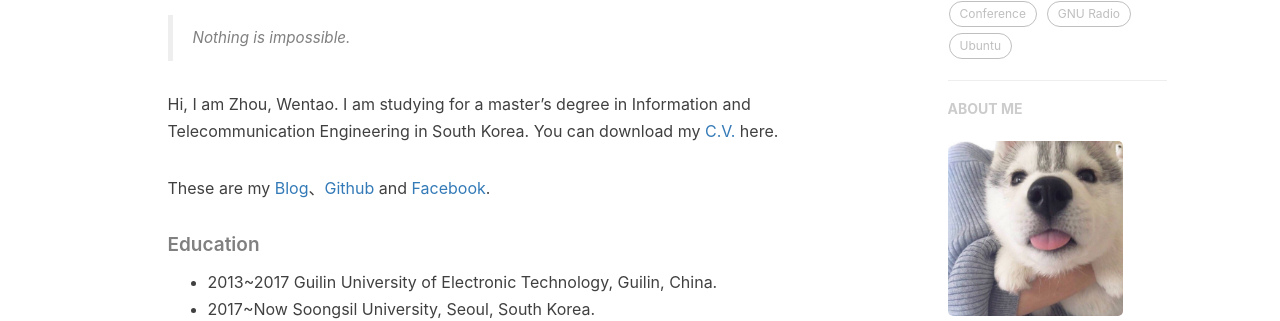
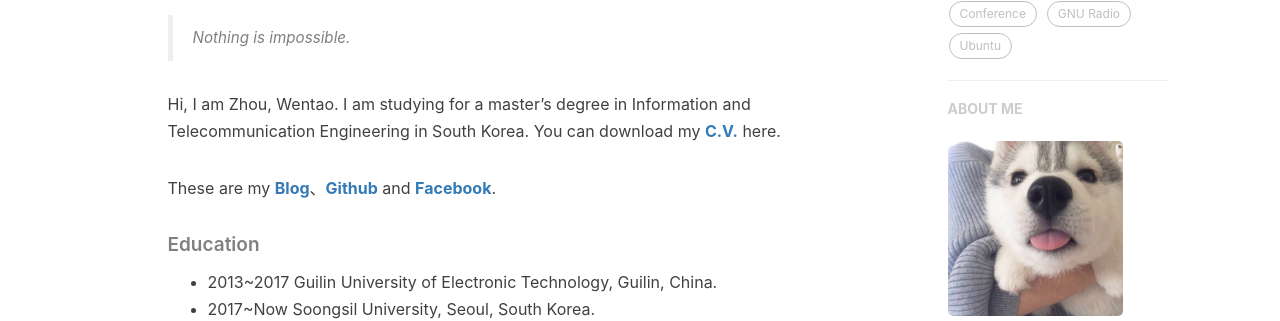
Before and after one commit to csxmt123/zhouwt612.github.io, a Jekyll site: the page built from z_about.html, in a window 1280 px wide. Shown: the part 486-807 px from the top of the page. Built offline with Jekyll 4.4.1, drawn with Linux system fonts in a browser that asks for light colours; nearby versions of some CDN libraries; comment, search, counter and statistics services are not loaded.

Commit message:
Update en.md

```diff
--- a/_includes/about/en.md
+++ b/_includes/about/en.md
@@ -3,9 +3,9 @@
 > Nothing is impossible.
 
 
-Hi, I am Zhou, Wentao. I am studying for a master's degree in Information and Telecommunication Engineering in South Korea. You can download my [C.V.](https://drive.google.com/file/d/1S2R_JTLOyPbFp-3qUMbcPc4bE5DzzS_4/view?usp=sharing) here.
+Hi, I am Zhou, Wentao. I am studying for a master's degree in Information and Telecommunication Engineering in South Korea. You can download my [**C.V.**](https://drive.google.com/file/d/1S2R_JTLOyPbFp-3qUMbcPc4bE5DzzS_4/view?usp=sharing) here.
 
-These are my [Blog](https://wentaozhou.cn)、[Github](http://github.com/zhouwt612) and [Facebook](https://www.facebook.com/zhouwentao612).
+These are my [**Blog**](https://wentaozhou.cn)、[**Github**](http://github.com/zhouwt612) and [**Facebook**](https://www.facebook.com/zhouwentao612).
 
 ##### Education
 - 2013~2017 Guilin University of Electronic Technology, Guilin, China.
```
